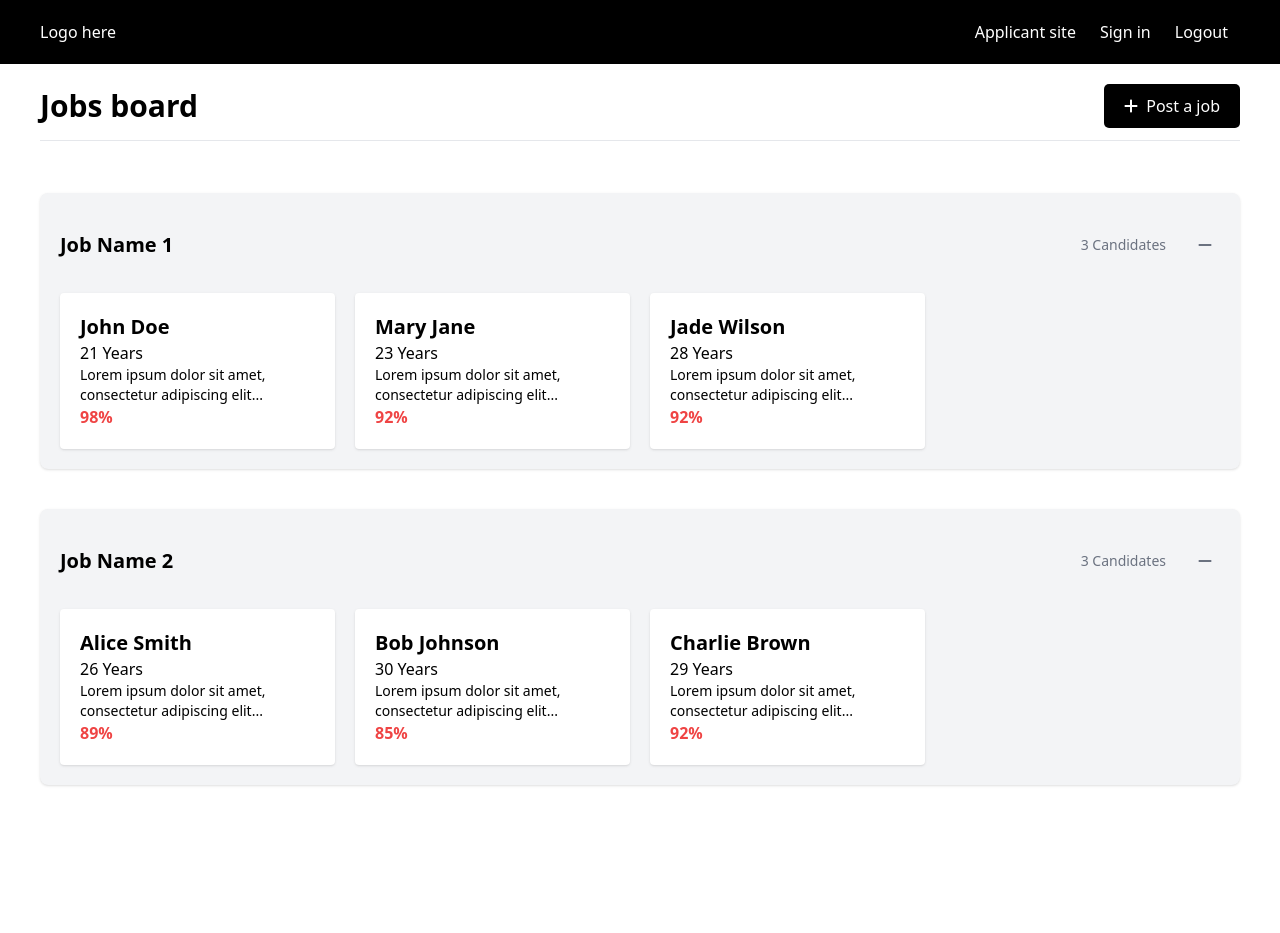
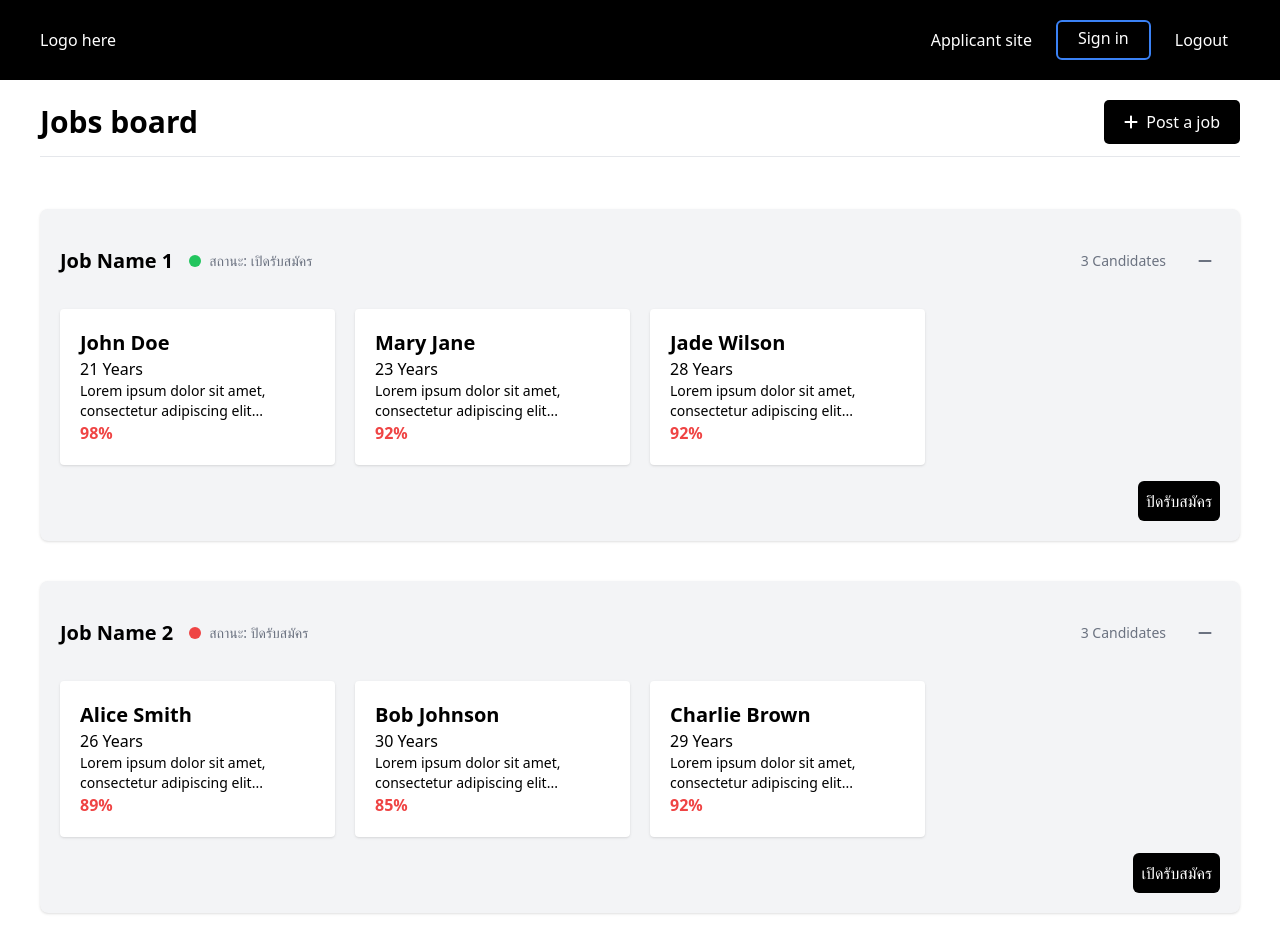
Before and after one commit to YoSirawit/ZeroStep, a Next.js app: page /company in a window 1280 px wide. Before the commit the page ends 805 px from the top, so only its background shows below. Built offline with nearby package versions, Linux system fonts and the light colour scheme.

Commit message:
rearrange company page

```diff
--- a/app/company/page.jsx
+++ b/app/company/page.jsx
@@ -9,20 +9,36 @@ import { FontAwesomeIcon } from '@fortawesome/react-fontawesome';
 import { faPlus, faMinus, faEye, faCheck, faTimes } from '@fortawesome/free-solid-svg-icons';
 
 function CompanyPage() {
-    const [isJobContent1Visible, setJobContent1Visible] = useState(true); // State for job Content1
-    const [isJobContent2Visible, setJobContent2Visible] = useState(true); // State for job Content2
-    const jobs = [
-        { title: 'Senior Front-End Developer', candidates: 1 },
-        { title: 'Marketing Executive', candidates: 1 },
-        { title: 'Data Analyst', candidates: 1 }
-    ];
+    const [isJobContent1Visible, setJobContent1Visible] = useState(true);
+    const [isJobContent2Visible, setJobContent2Visible] = useState(true);
+    const [jobs, setJobs] = useState([
+        { title: 'Job Name 1', candidates: 3, isOpen: true },
+        { title: 'Job Name 2', candidates: 3, isOpen: false },
+        { title: 'Job Name 3', candidates: 3, isOpen: true }
+    ]);
 
     const toggleJobContent1 = () => {
-        setJobContent1Visible(!isJobContent1Visible); // Toggle for job Content1
+        setJobContent1Visible(!isJobContent1Visible);
     };
 
     const toggleJobContent2 = () => {
-        setJobContent2Visible(!isJobContent2Visible); // Toggle for job Content2
+        setJobContent2Visible(!isJobContent2Visible);
+    };
+
+    const toggleJobStatus1 = () => {
+        setJobs(prevJobs =>
+            prevJobs.map((job, index) =>
+                index === 0 ? { ...job, isOpen: !job.isOpen } : job
+            )
+        );
+    };
+
+    const toggleJobStatus2 = () => {
+        setJobs(prevJobs =>
+            prevJobs.map((job, index) =>
+                index === 1 ? { ...job, isOpen: !job.isOpen } : job
+            )
+        );
     };
 
     return (
@@ -47,20 +63,22 @@ function CompanyPage() {
                     <header className="flex justify-between items-center py-3 mb-4">
                         <div className="flex items-center">
                             <h2 className="text-xl font-bold">Job Name 1</h2>
+                            {jobs[0].isOpen ? (
+                                <div className="ml-4 w-3 h-3 bg-green-500 rounded-full"></div>
+                            ) : (
+                                <div className="ml-4 w-3 h-3 bg-red-500 rounded-full"></div>
+                            )}
+                            <span className="text-sm ml-2 text-gray-500">{jobs[0].isOpen ? 'สถานะ: เปิดรับสมัคร' : 'สถานะ: ปิดรับสมัคร'}</span>
                         </div>
                         <div className="flex items-center space-x-4">
-                            <span className="text-sm text-gray-500 mr-2">
-                                {jobs.reduce((acc, job) => acc + job.candidates, 0)} Candidates {/* รวมผู้สมัครทั้งหมด */}
-                            </span>
+                            <span className="text-sm text-gray-500 mr-2">{jobs[0].candidates} Candidates</span>
                             <button className="p-2 text-gray-500 hover:text-gray-800" onClick={toggleJobContent1}>
                                 <FontAwesomeIcon icon={isJobContent1Visible ? faMinus : faPlus} />
                             </button>
                         </div>
                     </header>
 
-                    {isJobContent1Visible && ( // Show this content only when isJobContent1Visible is true
-                        <>
-                            {/* Candidate List */}
+                    {isJobContent1Visible && (
                         <div className="grid grid-cols-4 gap-5">
                             {/* Candidate 1 */}
                             <div className="bg-white p-5 rounded shadow">
@@ -84,8 +102,16 @@ function CompanyPage() {
                                 <p className="font-bold text-red-500">92%</p>
                             </div>
                         </div>
-                        </>
                     )}
+
+                    {/* Button to toggle job status */}
+                    <div className="flex justify-end mt-4">
+                        <button
+                            onClick={toggleJobStatus1}
+                            className="p-2 rounded-md bg-black text-white">
+                            {jobs[0].isOpen ? 'ปิดรับสมัคร' : 'เปิดรับสมัคร'}
+                        </button>
+                    </div>
                 </div>
             </div>
 
@@ -95,21 +121,22 @@ function CompanyPage() {
                     <header className="flex justify-between items-center py-3 mb-4">
                         <div className="flex items-center">
                             <h2 className="text-xl font-bold">Job Name 2</h2>
+                            {jobs[1].isOpen ? (
+                                <div className="ml-4 w-3 h-3 bg-green-500 rounded-full"></div>
+                            ) : (
+                                <div className="ml-4 w-3 h-3 bg-red-500 rounded-full"></div>
+                            )}
+                            <span className="text-sm ml-2 text-gray-500">{jobs[1].isOpen ? 'สถานะ: เปิดรับสมัคร' : 'สถานะ: ปิดรับสมัคร'}</span>
                         </div>
                         <div className="flex items-center space-x-4">
-                            <span className="text-sm text-gray-500 mr-2">
-                                {jobs.reduce((acc, job) => acc + job.candidates, 0)} Candidates {/* รวมผู้สมัครทั้งหมด */}
-                            </span>
+                            <span className="text-sm text-gray-500 mr-2">{jobs[1].candidates} Candidates</span>
                             <button className="p-2 text-gray-500 hover:text-gray-800" onClick={toggleJobContent2}>
                                 <FontAwesomeIcon icon={isJobContent2Visible ? faMinus : faPlus} />
                             </button>
                         </div>
                     </header>
 
-                    {isJobContent2Visible && ( // Show this content only when isJobContent2Visible is true
-                        <>
-
-                            {/* Candidate List */}
+                    {isJobContent2Visible && (
                         <div className="grid grid-cols-4 gap-5">
                             {/* Candidate 1 */}
                             <div className="bg-white p-5 rounded shadow">
@@ -133,8 +160,16 @@ function CompanyPage() {
                                 <p className="font-bold text-red-500">92%</p>
                             </div>
                         </div>
-                        </>
                     )}
+
+                    {/* Button to toggle job status */}
+                    <div className="flex justify-end mt-4">
+                        <button
+                            onClick={toggleJobStatus2}
+                            className="p-2 rounded-md bg-black text-white">
+                            {jobs[1].isOpen ? 'ปิดรับสมัคร' : 'เปิดรับสมัคร'}
+                        </button>
+                    </div>
                 </div>
             </div>
         </div>
--- a/app/components/Navbar.tsx
+++ b/app/components/Navbar.tsx
@@ -1,3 +1,4 @@
+"use client";
 import React from 'react';
 import Link from 'next/link';
 
@@ -5,12 +6,13 @@ import Link from 'next/link';
 // npm install @fortawesome/react-fontawesome @fortawesome/free-solid-svg-icons
 import { FontAwesomeIcon } from '@fortawesome/react-fontawesome';
 import { faUser } from '@fortawesome/free-solid-svg-icons';
+import { useRouter } from 'next/navigation';
 
 function Navbar() {
   return (
       <nav className='bg-black text-white py-5 px-10'>
           <div className="container mx-auto">
-              <div className='flex justify-start items-center'>
+              <div className='flex justify-between items-center'>
                   {/* โลโก้ */}
                   <Link href="/homeSendResume" className="mr-10">Logo here</Link>  {/*ขอยืมปุ่มแปปนึงนะ เดี๋ยวมาลบออกให้/}
 
@@ -27,7 +29,11 @@ function Navbar() {
                               </a>
                           </Link>
                       </li>
-                      <li className='mx-3'><Link href="/login" legacyBehavior><a>Sign in</a></Link></li>
+                  </ul>
+
+                  {/* Sign in และ Company site */}
+                  <ul className='flex items-center ml-auto'>
+                      <li className='mx-3 px-5 py-1 pb-2 rounded-md border-2 border-blue-500'><Link href="/login" legacyBehavior><a>Sign in</a></Link></li>
                       <li className='mx-3'><Link href="/company" legacyBehavior><a>Company site</a></Link></li>
                   </ul>
               </div>
@@ -45,10 +51,10 @@ const styles = {
   },
   profileIcon: {
     color: '#fff',
-    maxWidth: '20px', // กำหนดขนาดสูงสุด
+    maxWidth: '20px',
     maxHeight: '20px',
     width: '100%',
-    height: 'auto', // อัตราส่วนคงที่
+    height: 'auto',
   },
   profileText: {
     marginLeft: '8px',
--- a/app/components/NavbarCom.jsx
+++ b/app/components/NavbarCom.jsx
@@ -10,7 +10,7 @@ function NavbarCom() {
             <Link href="/">Logo here</Link>
             <ul className='flex items-center'>
               <li className='mx-3'><Link href="/" legacyBehavior><a>Applicant site</a></Link></li>
-              <li className='mx-3'><Link href="/login" legacyBehavior><a>Sign in</a></Link></li>
+              <li className='mx-3 px-5 py-1 pb-2 rounded-md border-2 border-blue-500'><Link href="/login" legacyBehavior><a>Sign in</a></Link></li>
               <li className='mx-3'><Link href="/logout" legacyBehavior><a>Logout</a></Link></li>
             </ul>
           </div>
--- /dev/null
+++ b/app/createPost/page.jsx
@@ -0,0 +1,20 @@
+"use client";
+import React, { useState } from 'react';
+import NavbarCom from "../components/NavbarCom";
+import Link from 'next/link';
+
+// ไปโหลดfont awesomeตามโค้ดบรรทัด 4
+// npm install @fortawesome/react-fontawesome @fortawesome/free-solid-svg-icons
+import { FontAwesomeIcon } from '@fortawesome/react-fontawesome';
+import { faPlus, faMinus, faEye, faCheck, faTimes } from '@fortawesome/free-solid-svg-icons';
+
+
+function createPost() {
+  return (
+    <div>
+        <NavbarCom />
+    </div>
+  )
+}
+
+export default createPost
```
Lines whose indentation alone changed are shown as unchanged.
